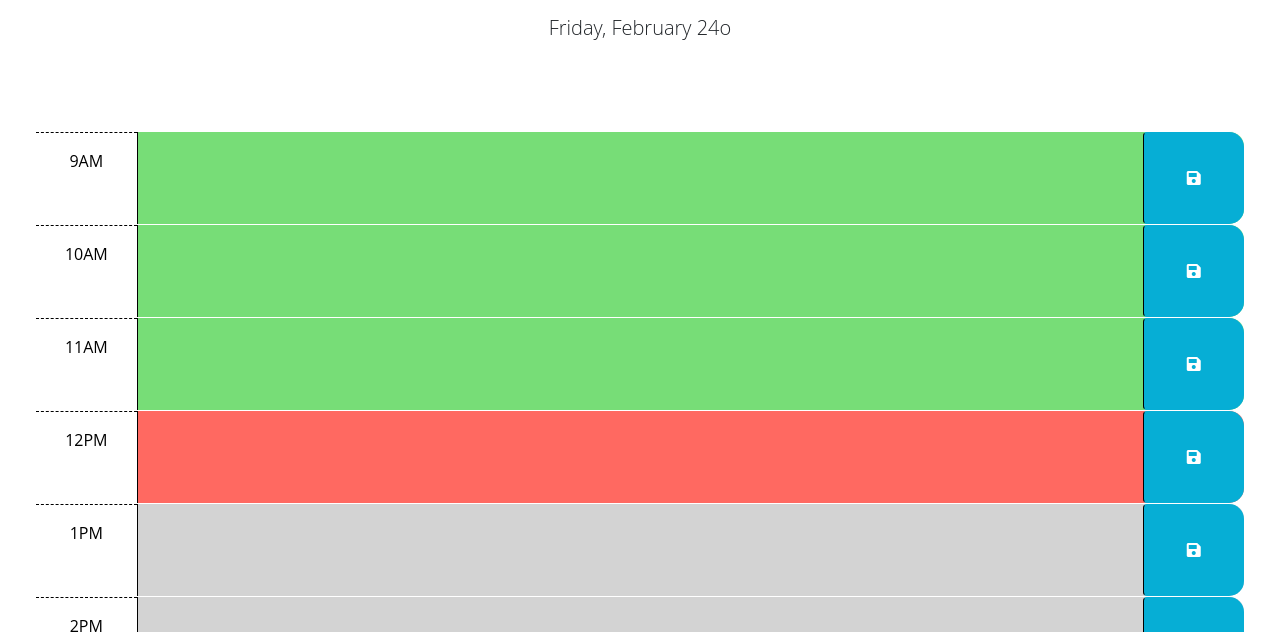
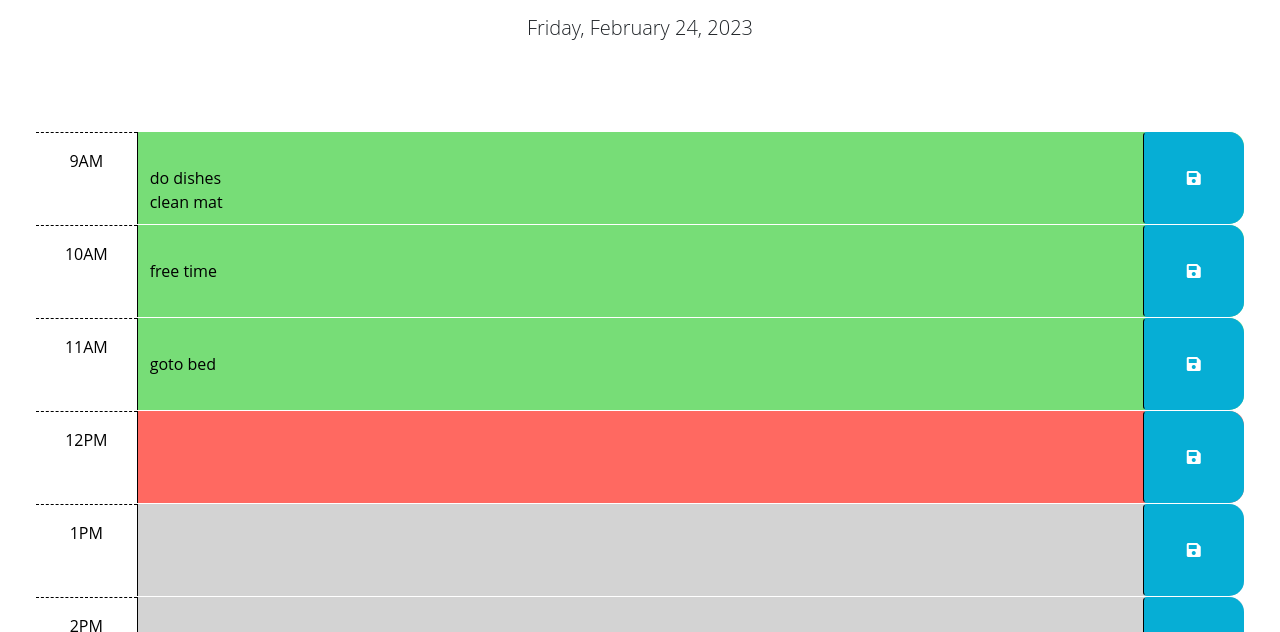
Before and after one commit to JaminHLO/daily-planner, a plain HTML site: page index.html in a window 1280 px wide. Shown: the part 166-798 px from the top of the page. Drawn offline with nearby package versions, Linux system fonts and the light colour scheme.

Commit message:
created display function for loading activites

```diff
--- a/assets/js/script.js
+++ b/assets/js/script.js
@@ -1,8 +1,6 @@
 // Wrap all code that interacts with the DOM in a call to jQuery to ensure that
 // the code isn't run until the browser has finished rendering all the elements
 // in the html.
-var currentDayElem = $('#currentDay');
-// var dailyPlannerElem = $('#daily-planner');
 
 $(function () {
   // TODO: Add a listener for click events on the save button. This code should
@@ -25,13 +23,43 @@ $(function () {
   // TODO: Add code to display the current date in the header of the page.
 });
 
-//display current state of planner
-function displayPlanner (plannerEntries) {
-  const workHoursArray = ["hour-9", "hour-10","hour-11","hour-12","hour-13","hour-14","hour-15","hour-16","hour-17"];
+var currentDayElem = $('#currentDay');
+// var dailyPlannerElem = $('#daily-planner');
+
+ var tmpActivitiesArray = [
+  {"time": 9, "desc": "do dishes"},
+  {"time": 9, "desc": "clean mat"},
+  {"time": 10, "desc": "free time"},
+  {"time": 11, "desc": "goto bed"},
+];
+
+
+$(document).on('click', '.saveBtn', function () {
+  console.log("textarea says", $(this).prev(".description").val());
+ // replace function () with a function call
+
+});
+
+
+//save planner entry
+function savePlanner (event) {
+  event.preventDefault ();
+  // read input from description text area
+  var entryText = event; //
+  console.log("$(this.target).val()", $(this.target).val());
+}
+
+//colorize the planner
+function colorizePlanner () {
+  //set work hours
+  const workHoursArray = ["hour-9", "hour-10","hour-11","hour-12",
+  "hour-13","hour-14","hour-15","hour-16","hour-17"];
+
   $.each(workHoursArray, function(index, hour) {
     var curPlannerElem = $("#"+`${hour}`);
-    // var curHour =  dayjs().format('H');
-    var curHour = 12;
+    // var curHour =  dayjs().format('H'); //correct code
+    var curHour = 12; // temp for testing setting time to noon
+
     console.log("at", `${index}`, "the id is", "#"+`${hour}`);
     console.log("the hour is", curHour);
     if ((curHour-9) < `${index}`) {
@@ -47,12 +75,45 @@ function displayPlanner (plannerEntries) {
       curPlannerElem.removeClass();
       curPlannerElem.addClass('row time-block future');
     }
-    //if plannerEntries has content for this hour, load into textarea
+
   });
 }
 
+//display current state of planner
+function displayPlanner (planner) {
+  //colorize based on time of day
+  colorizePlanner();
+  planner = tmpActivitiesArray; // tmp artifical stored activities
+  console.log("displayplanner planner contains:", planner);
+
+  //if planner has content for this hour, load into textarea
+  $.each(planner, function(index, entry) {
+    var curPlan = entry;
+    let actTime = curPlan.time;
+    let actDesc = curPlan.desc;
+    console.log("curPlan:", curPlan);
+    console.log("actTime:", actTime);
+    console.log("actDesc:", actDesc);
+    console.log("#hour-"+`${actTime}`);
+    // let hour = "#hour-"+`${actTime}`;
+    let hourDiv = $("#hour-"+`${actTime}`);
+    let textAreaElem = hourDiv.children(".description")
+    console.log("textAreaElem.val() =", textAreaElem.val());
+    let prevActs = textAreaElem.val();
+    console.log("prevActs:", prevActs);
+    if (prevActs) {
+      actDesc = (prevActs + "\n" + actDesc);
+      console.log ("acts combined into:", prevActs);
+    }
+    textAreaElem.val(actDesc);
+
+
+  });
+
+}
+
 //load planner entries
-function loadPlannerEntries () {
+function loadPlanner () {
   var dailyPlanner = localStorage.getItem('daily-planner');
   if (dailyPlanner) {
     dailyPlanner = JSON.parse(dailyPlanner);
@@ -67,15 +128,14 @@ function loadPlannerEntries () {
 function init () {
   //do stuff
   console.log("inside init");
+
   //set current day
-  // const advancedFormat = require('dayjs/plugin/advancedFormat');
-  // dayjs.extend(advancedFormat);
-  let currentTime = dayjs().format('dddd, MMMM Do');
+  let currentTime = dayjs().format('dddd, MMMM D, YYYY');
   console.log(currentTime);
   currentDayElem.text(currentTime);
 
   //load entries and return daily planner
-  var plannerEntries = loadPlannerEntries ();
+  var plannerEntries = loadPlanner ();
   displayPlanner(plannerEntries);
 
 }
--- a/index.html
+++ b/index.html
@@ -44,7 +44,7 @@
       <!-- Example of a past time block. The "past" class adds a gray background color. -->
       <div id="hour-9" class="row time-block"> <!-- past was here-->
         <div class="col-2 col-md-1 hour text-center py-3">9AM</div>
-        <textarea class="col-8 col-md-10 description" rows="3"> </textarea>
+        <textarea id="hour-9-text" class="col-8 col-md-10 description" rows="3"> </textarea>
         <button class="btn saveBtn col-2 col-md-1" aria-label="save">
           <i class="fas fa-save" aria-hidden="true"></i>
         </button>
@@ -53,7 +53,7 @@
       <!-- Example of a present time block. The "present" class adds a red background color. -->
       <div id="hour-10" class="row time-block"> <!-- present was here-->
         <div class="col-2 col-md-1 hour text-center py-3">10AM</div>
-        <textarea class="col-8 col-md-10 description" rows="3"> </textarea>
+        <textarea id="hour-10-text" class="col-8 col-md-10 description" rows="3"> </textarea>
         <button class="btn saveBtn col-2 col-md-1" aria-label="save">
           <i class="fas fa-save" aria-hidden="true"></i>
         </button>
@@ -62,7 +62,7 @@
       <!-- Example of a future time block. The "future" class adds a green background color. -->
       <div id="hour-11" class="row time-block"> <!-- future was here-->
         <div class="col-2 col-md-1 hour text-center py-3">11AM</div>
-        <textarea class="col-8 col-md-10 description" rows="3"> </textarea>
+        <textarea id="hour-11-text" class="col-8 col-md-10 description" rows="3"> </textarea>
         <button class="btn saveBtn col-2 col-md-1" aria-label="save">
           <i class="fas fa-save" aria-hidden="true"></i>
         </button>
@@ -71,7 +71,7 @@
       <!-- Example of a future time block. The "future" class adds a green background color. -->
       <div id="hour-12" class="row time-block">
         <div class="col-2 col-md-1 hour text-center py-3">12PM</div>
-        <textarea class="col-8 col-md-10 description" rows="3"> </textarea>
+        <textarea id="hour-12-text" class="col-8 col-md-10 description" rows="3"></textarea>
         <button class="btn saveBtn col-2 col-md-1" aria-label="save">
           <i class="fas fa-save" aria-hidden="true"></i>
         </button>
@@ -80,7 +80,7 @@
       <!-- Example of a future time block. The "future" class adds a green background color. -->
       <div id="hour-13" class="row time-block">
         <div class="col-2 col-md-1 hour text-center py-3">1PM</div>
-        <textarea class="col-8 col-md-10 description" rows="3"> </textarea>
+        <textarea id="hour-13-text" class="col-8 col-md-10 description" rows="3"> </textarea>
         <button class="btn saveBtn col-2 col-md-1" aria-label="save">
           <i class="fas fa-save" aria-hidden="true"></i>
         </button>
@@ -89,7 +89,7 @@
       <!-- Example of a future time block. The "future" class adds a green background color. -->
       <div id="hour-14" class="row time-block">
         <div class="col-2 col-md-1 hour text-center py-3">2PM</div>
-        <textarea class="col-8 col-md-10 description" rows="3"> </textarea>
+        <textarea id="hour-14-text" class="col-8 col-md-10 description" rows="3"> </textarea>
         <button class="btn saveBtn col-2 col-md-1" aria-label="save">
           <i class="fas fa-save" aria-hidden="true"></i>
         </button>
@@ -98,7 +98,7 @@
       <!-- Example of a future time block. The "future" class adds a green background color. -->
       <div id="hour-15" class="row time-block">
         <div class="col-2 col-md-1 hour text-center py-3">3PM</div>
-        <textarea class="col-8 col-md-10 description" rows="3"> </textarea>
+        <textarea id="hour-15-text" class="col-8 col-md-10 description" rows="3"> </textarea>
         <button class="btn saveBtn col-2 col-md-1" aria-label="save">
           <i class="fas fa-save" aria-hidden="true"></i>
         </button>
@@ -107,7 +107,7 @@
       <!-- Example of a future time block. The "future" class adds a green background color. -->
       <div id="hour-16" class="row time-block">
         <div class="col-2 col-md-1 hour text-center py-3">4PM</div>
-        <textarea class="col-8 col-md-10 description" rows="3"> </textarea>
+        <textarea id="hour-16-text" class="col-8 col-md-10 description" rows="3"> </textarea>
         <button class="btn saveBtn col-2 col-md-1" aria-label="save">
           <i class="fas fa-save" aria-hidden="true"></i>
         </button>
@@ -116,7 +116,7 @@
       <!-- Example of a future time block. The "future" class adds a green background color. -->
       <div id="hour-17" class="row time-block">
         <div class="col-2 col-md-1 hour text-center py-3">5PM</div>
-        <textarea class="col-8 col-md-10 description" rows="3"> </textarea>
+        <textarea id="hour-17-text" class="col-8 col-md-10 description" rows="3"> </textarea>
         <button class="btn saveBtn col-2 col-md-1" aria-label="save">
           <i class="fas fa-save" aria-hidden="true"></i>
         </button>
@@ -128,8 +128,8 @@
     integrity="sha256-iu/zLUB+QgISXBLCW/mcDi/rnf4m4uEDO0wauy76x7U="
     crossorigin="anonymous"></script>
 
-    <!-- <script src="https://cdn.jsdelivr.net/npm/dayjs@1/plugin/advancedFormat.js"></script>
-    <script>dayjs.extend(window.dayjs_plugin_advancedFormat)</script> -->
+    <script src="https://cdn.jsdelivr.net/npm/dayjs@1/plugin/utc.js"></script>
+     <script>dayjs.extend(window.dayjs_plugin_utc)</script>
 
     <script src="assets/js/script.js"></script>
   </body>
```
